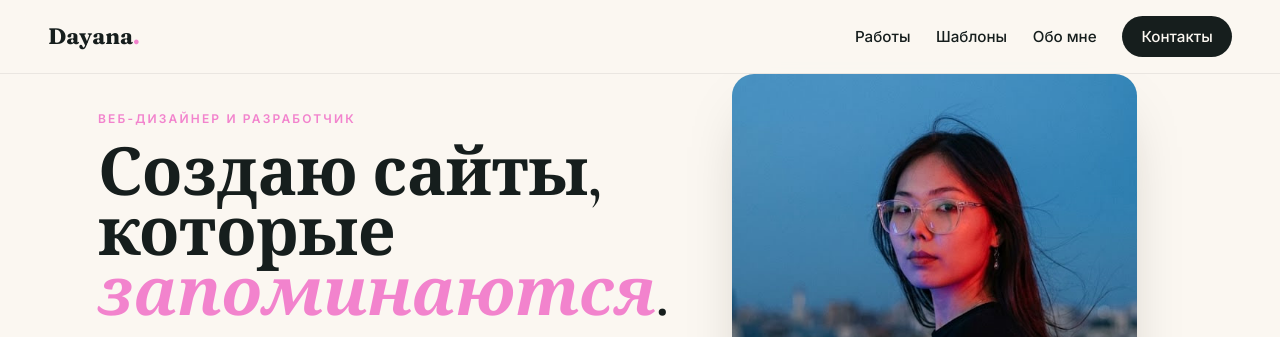
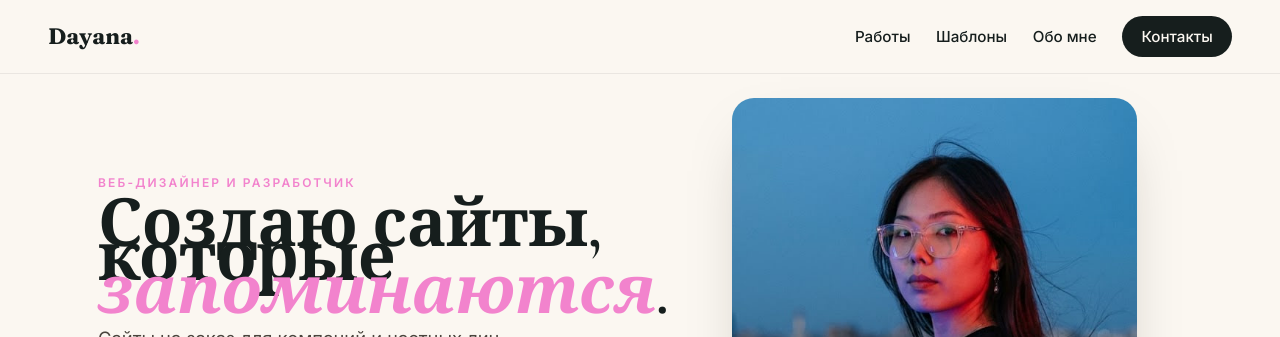
Before and after one commit to Matol03/dayana-design-ru, a website: page index.html in a window 1280 px wide. Shown: the top 337 px of the page. Drawn offline with nearby package versions, Linux system fonts and the light colour scheme.

Commit message:
Update styles

```diff
--- a/styles.css
+++ b/styles.css
@@ -38,7 +38,7 @@ body {
 h1, h2, h3 {
   font-family: "Cormorant Garamond", "Georgia", "Times New Roman", serif;
   font-weight: 600;
-  line-height: 0.9;
+  line-height: 0.5;
   margin: 0;
   letter-spacing: -0.01em;
 }
@@ -116,7 +116,7 @@ img { display: block; width: 100%; height: 100%; object-fit: cover; }
 .hero {
   max-width: var(--maxw);
   margin: 0 auto;
-  padding: 0 clamp(1.2rem, 4vw, 3rem) clamp(2.5rem, 6vw, 5.5rem);
+  padding: clamp(0.75rem, 2vw, 1.5rem) clamp(1.2rem, 4vw, 3rem) clamp(2.5rem, 6vw, 5.5rem);
   display: grid;
   grid-template-columns: 1.1fr 0.9fr;
   gap: clamp(2rem, 5vw, 4rem);
```
